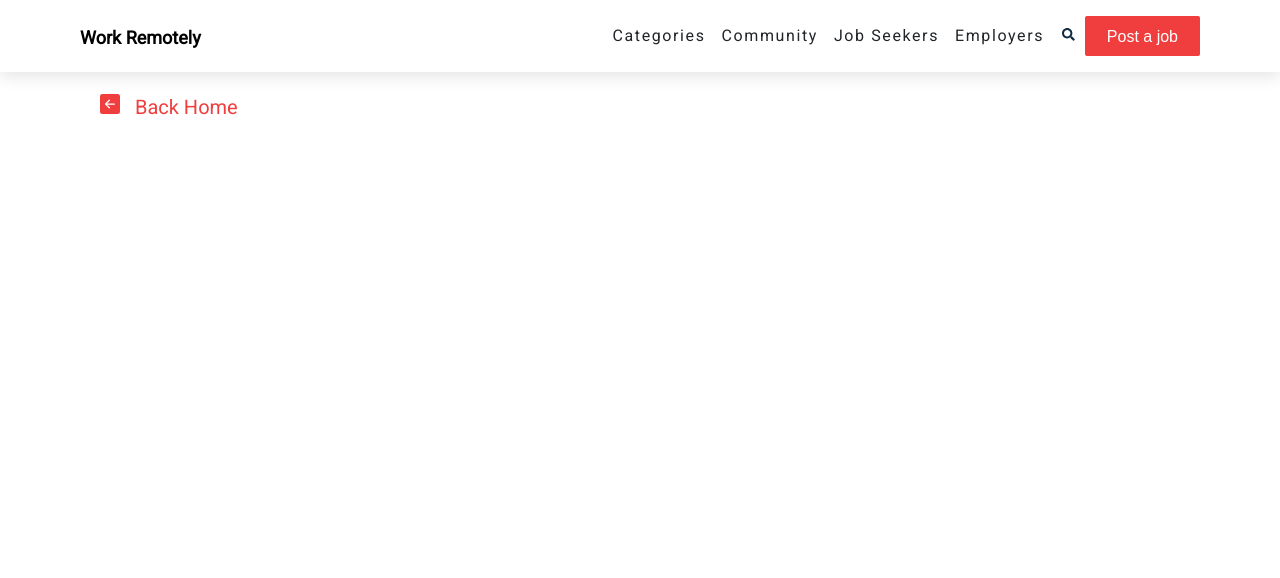
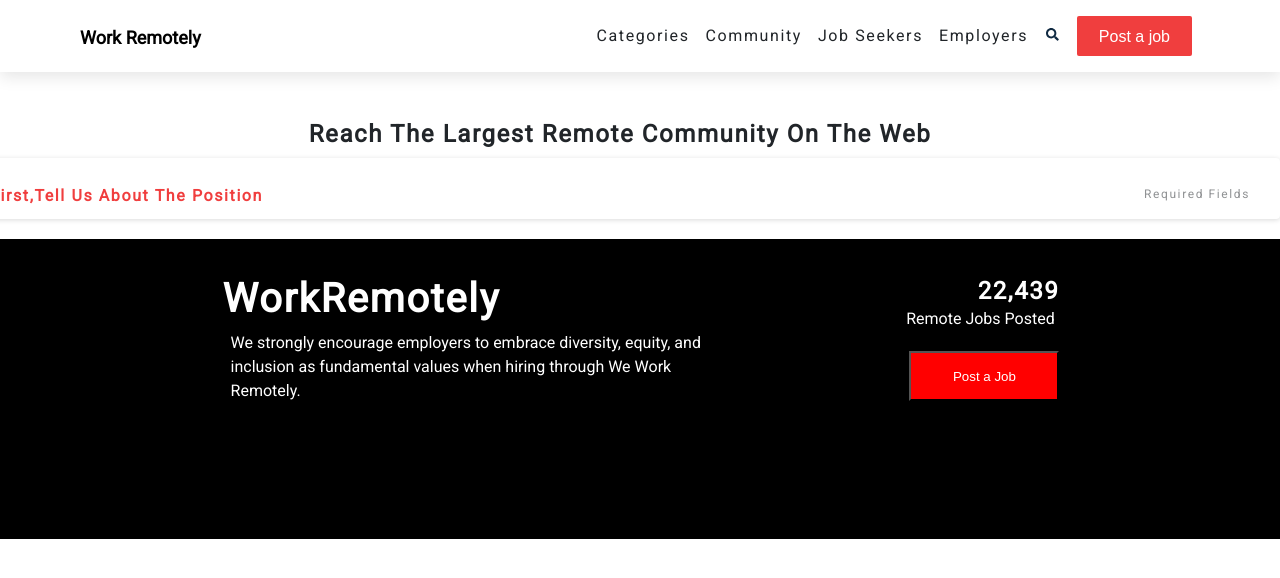
Before and after one commit to Emmanuel-Ezekiel/remote-work-web, a React (Create React App) app: page /Add-jobs in a window 1280 px wide. Shown: the top 578 px of the page. Built offline with nearby package versions, Linux system fonts and the light colour scheme.

Commit message:
new commit

```diff
--- a/src/App.js
+++ b/src/App.js
@@ -15,13 +15,13 @@ function App() {
       <Route  exact path="/">
         <Hero/>
         <Jobs/>
-        <Footer/>
       </Route>
       <Route  path="/JobDescription/:id" children={<JobDescription/>}></Route>
       <Route  path="/Add-jobs">
         <AddJobs/>
       </Route>
     </Switch>
+    <Footer/>
     </Router>
   );
 }
--- a/src/components/Add-Jobs.js
+++ b/src/components/Add-Jobs.js
@@ -1,12 +1,26 @@
 import React from 'react'
 import { Link } from 'react-router-dom';
-import { BsFillArrowLeftSquareFill } from 'react-icons/bs';
+// import { BsFillArrowLeftSquareFill } from 'react-icons/bs';
 function AddJobs() {
     return (
         <div className="home-back">
-        <Link to='/' className="link-back">
-         <span className="arrow"><BsFillArrowLeftSquareFill/></span><span className="back-btn"> Back Home</span>
+            <div className="home-return">
+             <Link to='/' className="link-back">
+         {/* <span className="arrow"><BsFillArrowLeftSquareFill/></span><span className="back-btn"> Back Home</span> */}
        </Link>
+            </div>
+            <h2 className="addjob-header">
+                Reach the largest remote community on the web
+            </h2>
+
+            <div className="create-jobs">
+                <form action="" className="form-addjobs">
+                        <h2 className="create-container">First,tell us about the position <span className="required-field" >Required fields
+                        </span></h2>
+
+
+                </form>
+            </div>
         </div>
     )
 }
--- a/src/components/Navbar.js
+++ b/src/components/Navbar.js
@@ -1,5 +1,6 @@
 import React, { useState, useRef, useEffect } from 'react'
 import { FaBars, FaSearch } from 'react-icons/fa'
+import { Link } from 'react-router-dom';
 
 function Navbar() {
     const [showLinks, setShowLinks] = useState(false);
@@ -40,7 +41,9 @@ function Navbar() {
                       </li>
                     <li className="link-btn search-btn" > <FaSearch/></li>
                     <li className="link-btn">
+                      <Link to="/Add-jobs" >
                         <button className=" btn post-btn" >Post a job</button>
+                      </Link>
                     </li>
                   </ul>
                 </div>
--- a/src/components/footer.js
+++ b/src/components/footer.js
@@ -24,7 +24,7 @@ import { Link } from 'react-router-dom';
                             Remote Jobs Posted
                         </p>
                         <Link to="/Add-jobs" >
-                    <button className="footer-post-btn">Add Jobs</button>
+                    <button className="footer-post-btn">Post a Job</button>
                       </Link>
                     </div>
                 </div>
--- a/src/index.css
+++ b/src/index.css
@@ -623,6 +623,11 @@ img.feed {
 .home-back {
   margin-top: 20px;
 }
+
+.home-return {
+  margin-left: -20px;
+}
+
 .back-btn {
   margin-left: 10px;
   color: #f03e3e;
@@ -750,4 +755,43 @@ img.feed {
   margin-left: 10px;
   text-align: left;
 }
+
+.home-back {
+  margin-top: 20px;
+  margin-left: -40px;
 }
+
+}
+
+
+/* ====== add jobs ====== */
+
+.addjob-header {
+  font-size: 1.5em;
+  text-align: center;
+  font-weight: 12px;
+  color: #212529;
+}
+
+.create-jobs {
+  box-shadow: 0 1px 5px rgb(0 0 0 / 15%);
+    border-radius: 4px;
+    background: #fff;
+
+}
+
+.create-container {
+    font-weight: bold;
+    font-size: 1.0em;
+    color: #f03e3e;
+    padding: 30px 0px 15px 0px;
+    margin: 0px 30px 20px 30px;
+}
+
+.required-field {
+  display: inline;
+    font-size: 12px;
+    color: #909294;
+    font-weight: lighter;
+    float: right;
+}
```
